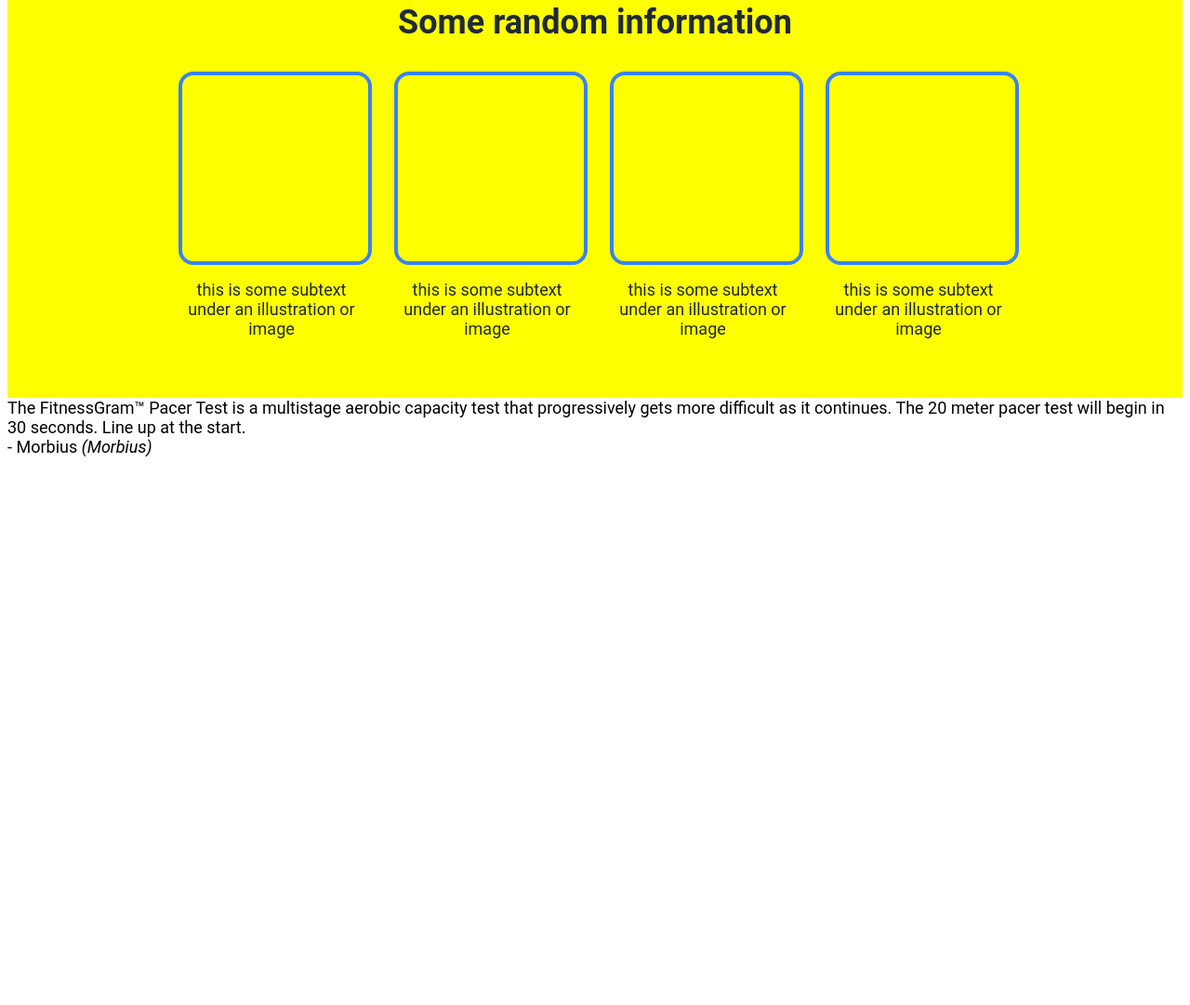
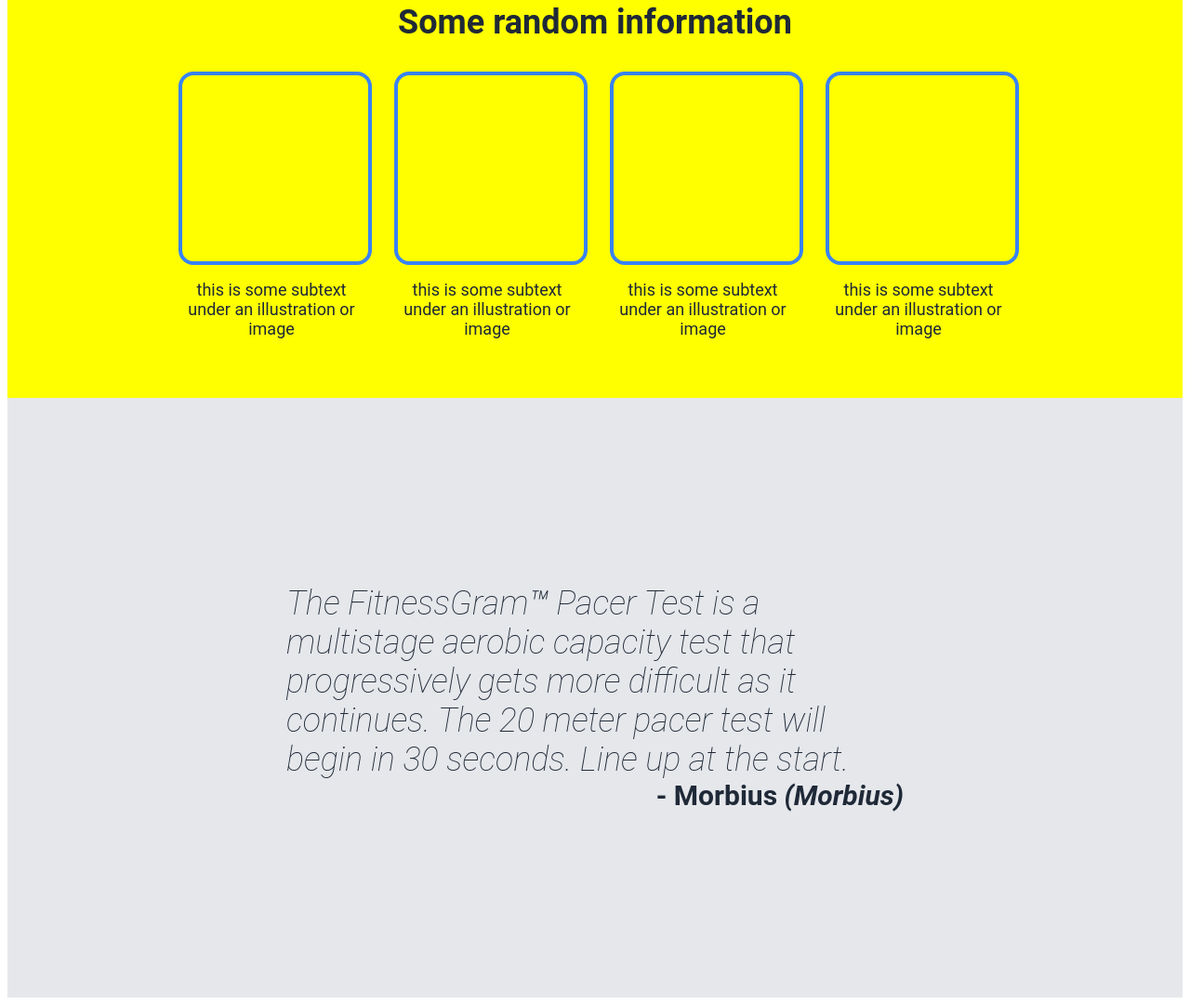
Before and after one commit to Starbey/landing-page, a plain HTML site: page index.html in a window 1280 px wide. Shown: the part 559-1640 px from the top of the page at 93% size. Before the commit the page ends 1058 px from the top, so only its background shows below. Drawn offline with Linux system fonts and the light colour scheme.

Commit message:
Added styling for quote section.

```diff
--- a/style.css
+++ b/style.css
@@ -130,3 +130,26 @@ button{
 .subtext {
     color:#1F2937;
 }
+
+/* Quote styling */
+.quote {
+    background-color:#E5E7EB;
+    display:flex;
+    flex-direction:column;
+    justify-content:center;
+    padding:200px 300px;
+}
+
+.quote-main{
+    color:#1F2937;
+    font-style:italic;
+    font-size:36px;
+    font-weight:100;
+}
+
+.quote-person, i{
+    color:#1F2937;
+    text-align:right;
+    font-weight:bold;
+    font-size:30px;
+}
```
